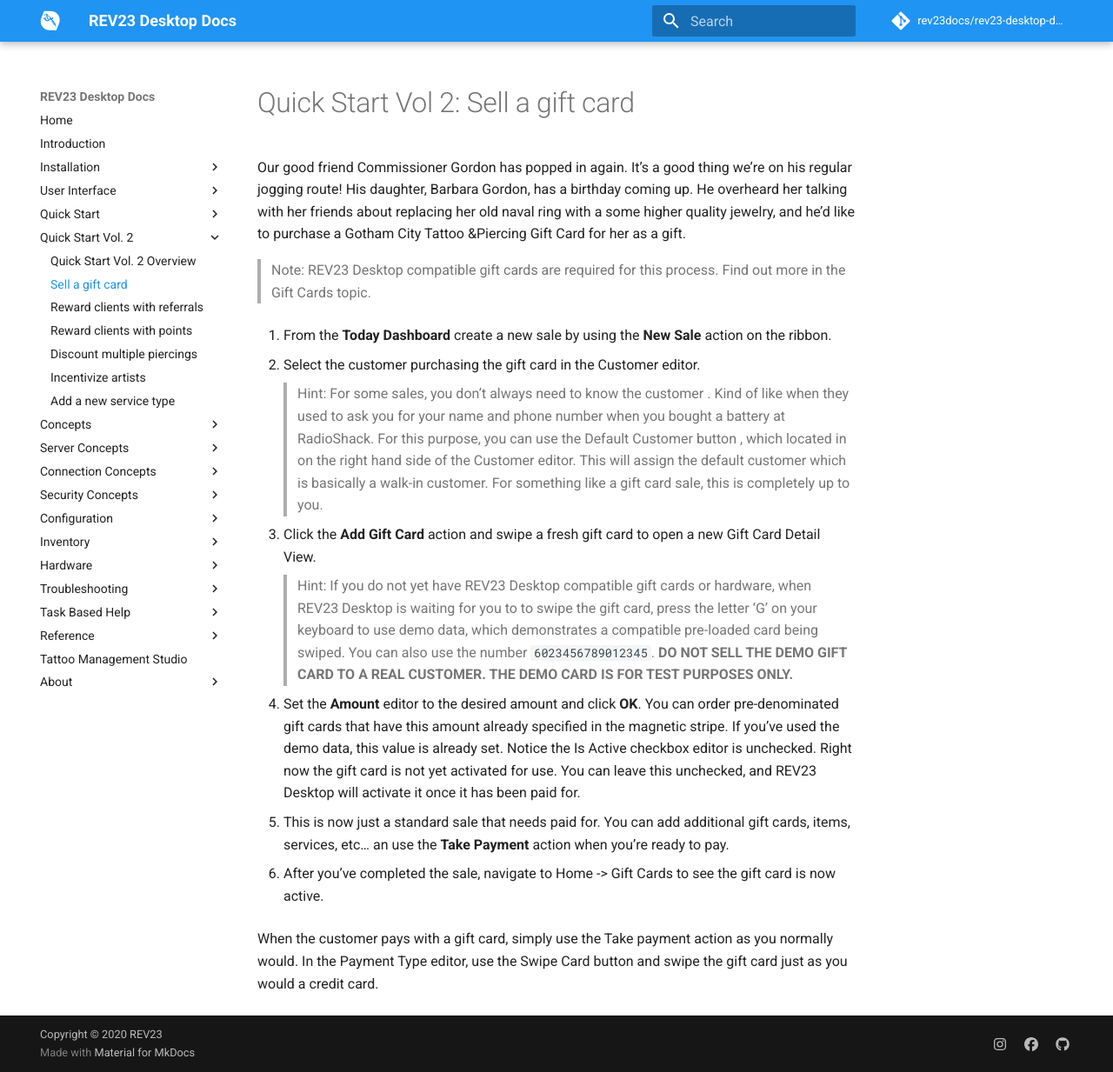
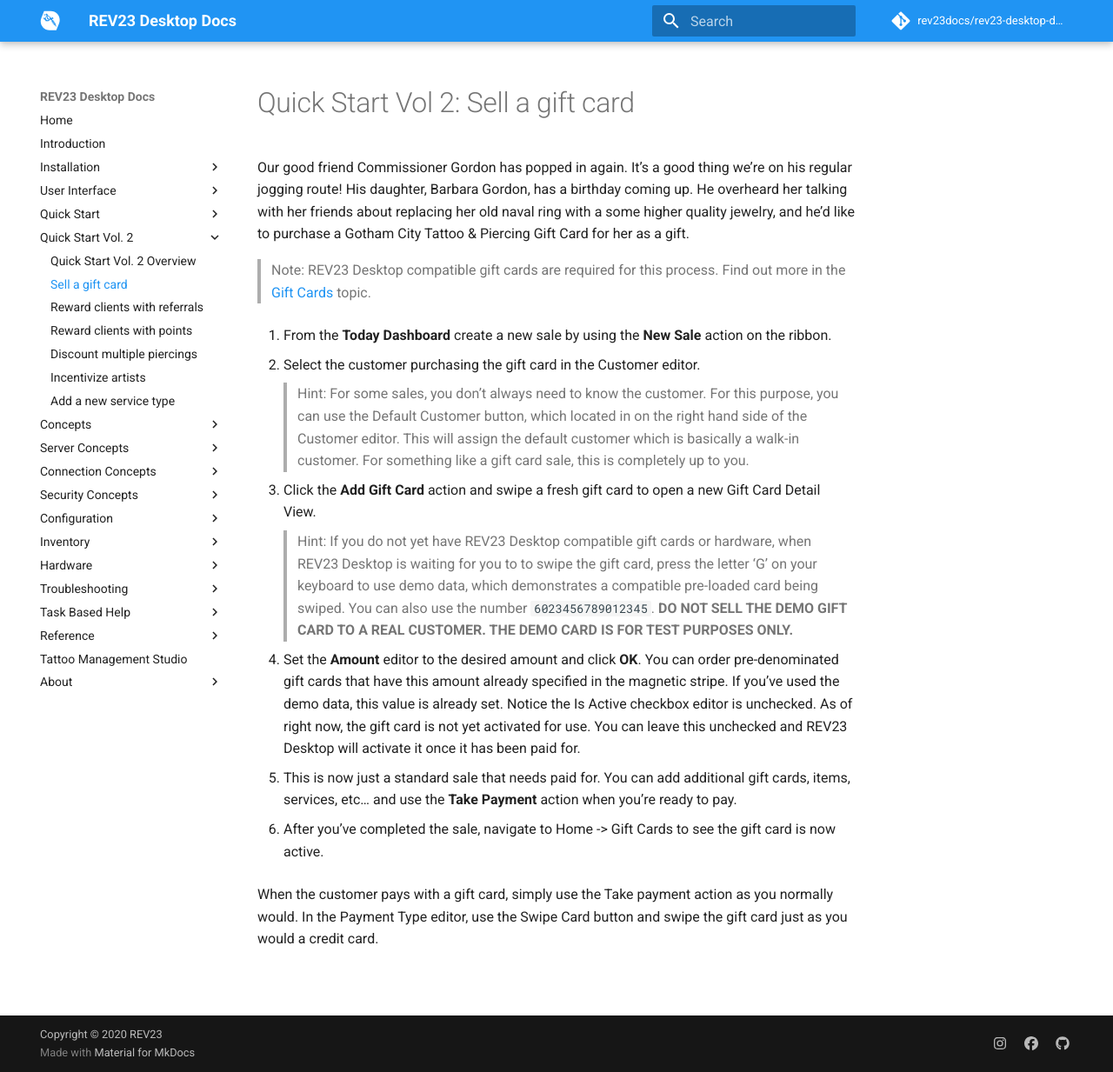
Before and after one commit to REV23Docs/rev23-desktop-docs, an MkDocs documentation site: the page built from docs/quick-start-2/sell-a-gift-card.md, in a window 1280 px wide and 1233 px high. Shown: the whole window at 87% size. Built offline with MkDocs 1.6.1 and Material for MkDocs 9.7.7, drawn with Linux system fonts in a browser that asks for light colours; comment, search, counter and statistics services are not loaded; old or Windows-style settings are respelled for this version of MkDocs.

Commit message:
fixed typos

```diff
--- a/docs/quick-start-2/sell-a-gift-card.md
+++ b/docs/quick-start-2/sell-a-gift-card.md
@@ -1,23 +1,23 @@
 # Quick Start Vol 2: Sell a gift card
 
-Our good friend Commissioner Gordon has popped in again. It's a good thing we're on his regular jogging route! His daughter, Barbara Gordon, has a birthday coming up. He overheard her talking with her friends about replacing her old naval ring with a some higher quality jewelry, and he'd like to purchase a Gotham City Tattoo &Piercing Gift Card for her as a gift.
+Our good friend Commissioner Gordon has popped in again. It's a good thing we're on his regular jogging route! His daughter, Barbara Gordon, has a birthday coming up. He overheard her talking with her friends about replacing her old naval ring with a some higher quality jewelry, and he'd like to purchase a Gotham City Tattoo & Piercing Gift Card for her as a gift.
 
-> Note: REV23 Desktop compatible gift cards are required for this process. Find out more in the Gift Cards topic.
+> Note: REV23 Desktop compatible gift cards are required for this process. Find out more in the [Gift Cards](../concepts/gift-cards.md) topic.
 
 1. From the **Today Dashboard** create a new sale by using the **New Sale** action on the ribbon.
 
 2. Select the customer purchasing the gift card in the Customer editor.
 
-    > Hint: For some sales, you don't always need to know the customer . Kind of like when they used to ask you for your name and phone number when you bought a battery at RadioShack. For this purpose, you can use the Default Customer button , which located in on the right hand side of the Customer editor. This will assign the default customer which is basically a walk-in customer. For something like a gift card sale, this is completely up to you.
+    > Hint: For some sales, you don't always need to know the customer. For this purpose, you can use the Default Customer button, which located in on the right hand side of the Customer editor. This will assign the default customer which is basically a walk-in customer. For something like a gift card sale, this is completely up to you.
 
 3. Click the **Add Gift Card** action and swipe a fresh gift card to open a new Gift Card Detail View.
 
     > Hint: If you do not yet have REV23 Desktop compatible gift cards or hardware, when REV23 Desktop is waiting for you to to swipe the gift card, press the letter 'G' on your keyboard to use demo data, which demonstrates a compatible pre-loaded card being swiped. You can also use the number `6023456789012345`. **DO NOT SELL THE DEMO GIFT CARD TO A REAL CUSTOMER. THE DEMO CARD IS FOR TEST PURPOSES ONLY.**
 
-4. Set the **Amount** editor to the desired amount and click **OK**. You can order pre-denominated gift cards that have this amount already specified in the magnetic stripe. If you've used the demo data, this value is already set.  Notice the Is Active checkbox editor is unchecked. Right now the gift card is not yet activated for use. You can leave this unchecked, and REV23 Desktop will activate it once it has been paid for.
+4. Set the **Amount** editor to the desired amount and click **OK**. You can order pre-denominated gift cards that have this amount already specified in the magnetic stripe. If you've used the demo data, this value is already set.  Notice the Is Active checkbox editor is unchecked. As of right now, the gift card is not yet activated for use. You can leave this unchecked and REV23 Desktop will activate it once it has been paid for.
 
-5. This is now just a standard sale that needs paid for. You can add additional gift cards, items, services, etc... an use the **Take Payment** action when you're ready to pay.
+5. This is now just a standard sale that needs paid for. You can add additional gift cards, items, services, etc... and use the **Take Payment** action when you're ready to pay.
 
 6. After you've completed the sale, navigate to Home -> Gift Cards to see the gift card is now active.
 
-When the customer pays with a gift card, simply use the Take payment action as you normally would. In the Payment Type editor, use the Swipe Card button  and swipe the gift card just as you would a credit card.
+When the customer pays with a gift card, simply use the Take payment action as you normally would. In the Payment Type editor, use the Swipe Card button and swipe the gift card just as you would a credit card.
```
